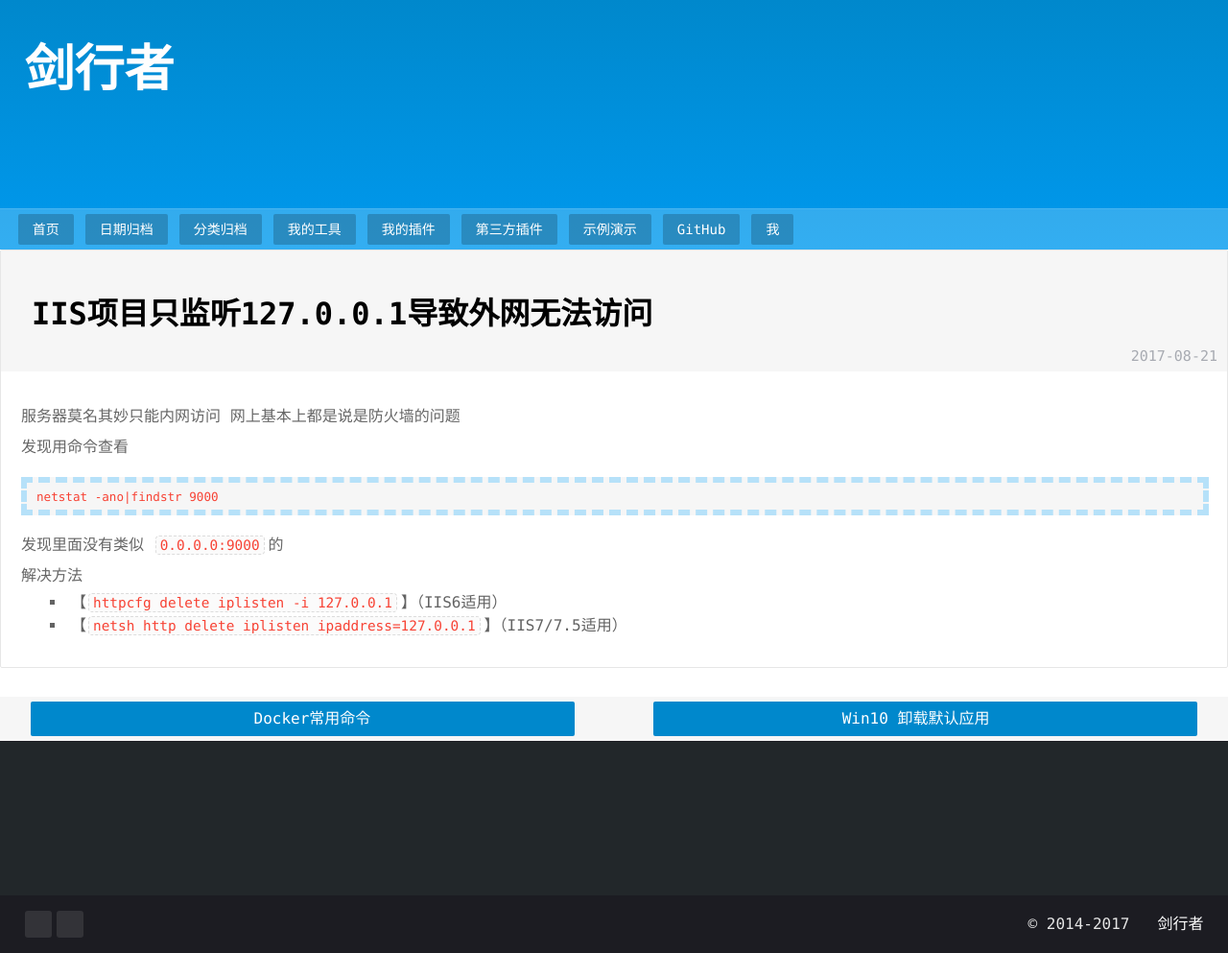
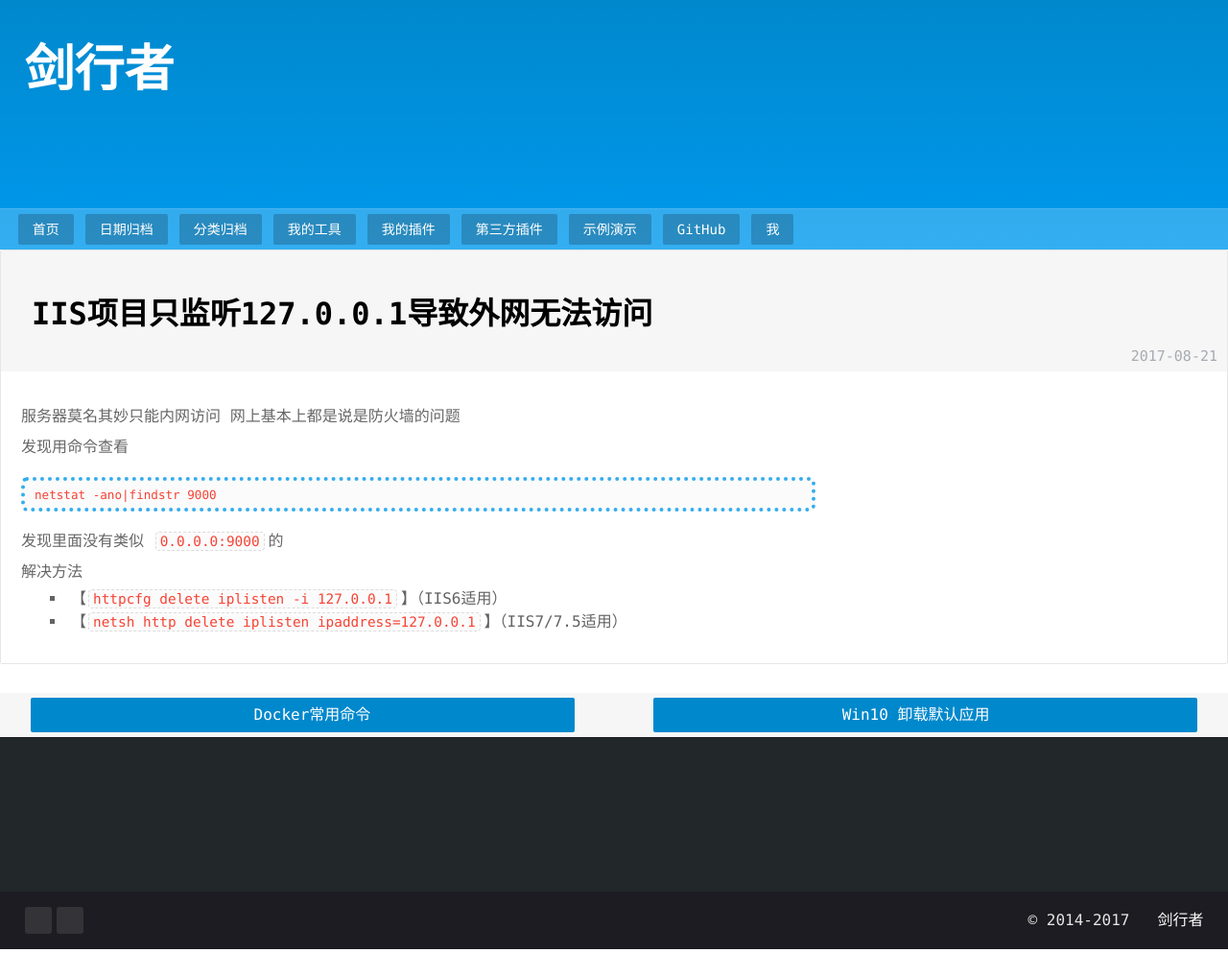
Before and after one commit to psvmc/myblog_jekyll, a Jekyll site: the page built from _posts/2017-08-21-iis-ip-listen.md, in a window 1280 px wide. Shown: the whole page at 96% size. Built offline with Jekyll 4.4.1, drawn with Linux system fonts in a browser that asks for light colours; comment, search, counter and statistics services are not loaded.

Commit message:
样式更新

```diff
--- a/jekyll-themes/ztheme/css/syntax-highlighting.css
+++ b/jekyll-themes/ztheme/css/syntax-highlighting.css
@@ -24,11 +24,12 @@
 .highlight pre,
 pre,
 .highlight .hll {
-    background-color: #f6f6f6;
-    border: 6px solid #b6e1f9;
-    border-style: dashed;
-    padding: 6px 10px;
-    border-radius: 0px;
+    background-color: #fbfbfb;
+	border: 4px solid #33adef;
+	border-style: dotted;
+	padding: 6px 10px;
+	border-radius: 6px;
+	max-width: 800px;
 }
 
 .highlight .c {
```
